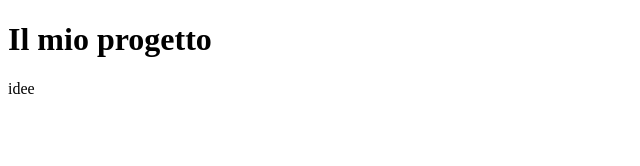
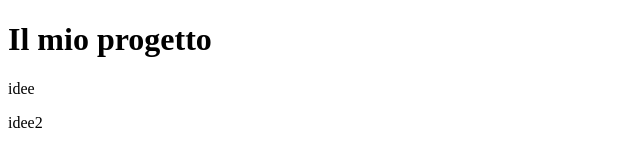
Before and after one commit to simontim/webappazure, a plain HTML site: page index.html in a window 1280 px wide. Shown: the full height of the page, 0-640 px from the left. Drawn offline with Linux system fonts and the light colour scheme.

Commit message:
Update index.html

```diff
--- a/index.html
+++ b/index.html
@@ -7,6 +7,7 @@
 
 <h1>Il mio progetto</h1>
 <p>idee</p>
+<p>idee2</p>
 
 </body>
 </html>
```
